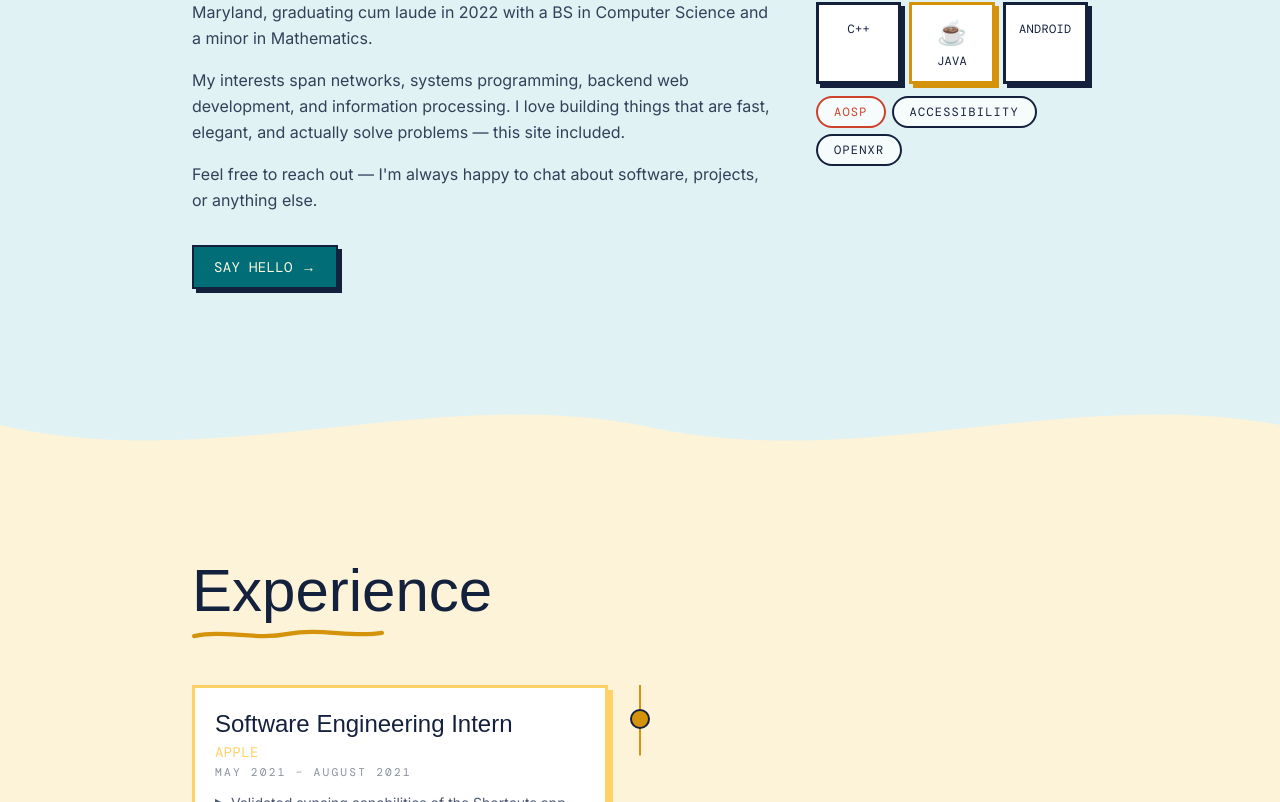
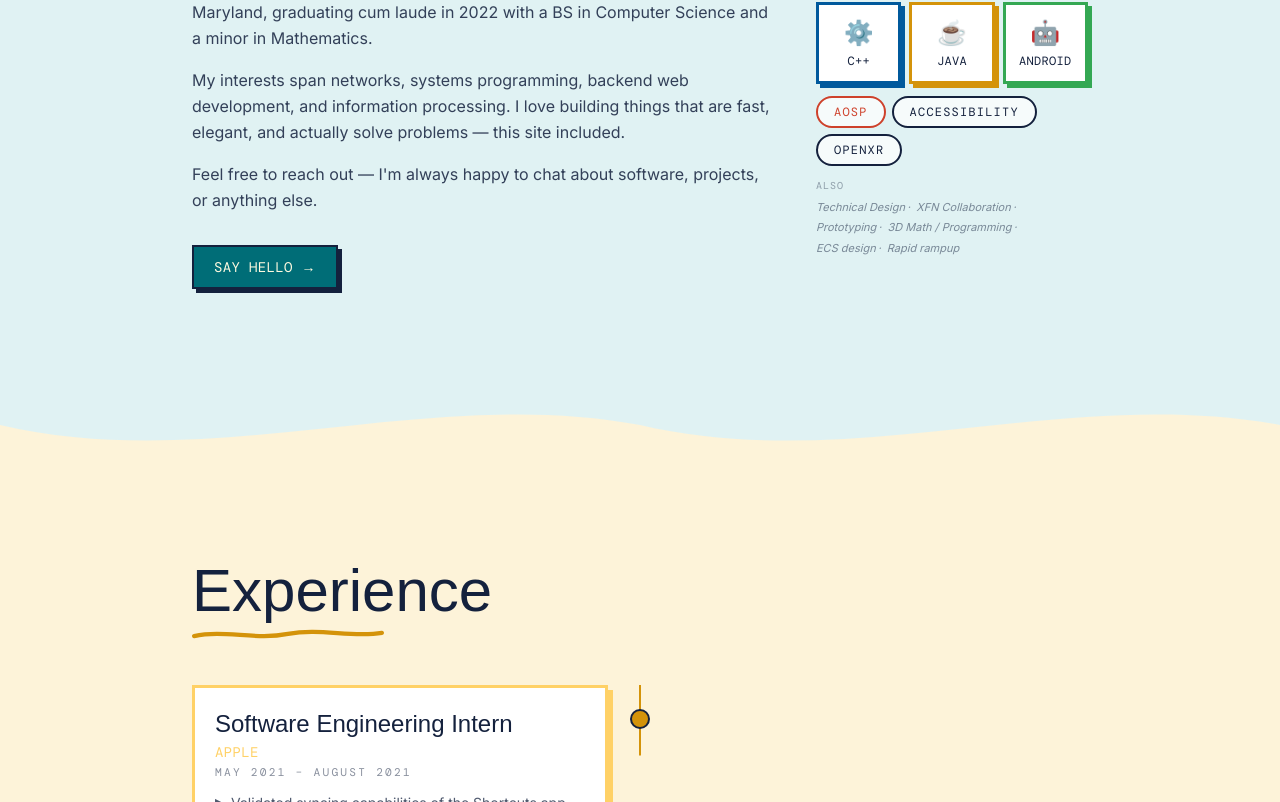
Before and after one commit to tvarano/portfolio-site, a Next.js app: page / in a window 1280 px wide. Shown: the part 1127-1929 px from the top of the page. Built offline with nearby package versions, Linux system fonts and the light colour scheme; a web font is replaced by a local one.

Commit message:
soft skills

```diff
--- a/src/components/sections/About.tsx
+++ b/src/components/sections/About.tsx
@@ -10,17 +10,18 @@ import { skills } from "@/data/skills";
 
 const primary = skills.filter((s) => s.tier === "primary");
 const secondary = skills.filter((s) => s.tier === "secondary");
+const soft = skills.filter((s) => s.tier === "soft");
 
 const LANG_ICONS: Record<string, string> = {
-  Python: "🐍",
-  Swift: "🍎",
+  "C++": "⚙️",
   Java: "☕",
+  Android: "🤖",
 };
 
 const PRIMARY_COLORS: Record<string, string> = {
-  Python: "#006D77",
-  Swift: "#B5179E",
+  "C++": "#00599C",
   Java: "#D4930A",
+  Android: "#34A853",
 };
 
 export default function About() {
@@ -87,6 +88,20 @@ export default function About() {
                   <Tag key={s.name} label={s.name} color={s.color} />
                 ))}
               </div>
+              <div className="mt-3">
+                <p className="font-mono text-[10px] text-ink/40 uppercase tracking-widest mb-1.5">Also</p>
+                <div className="flex flex-wrap gap-1">
+                  {soft.map((s) => (
+                    <span
+                      key={s.name}
+                      className="font-inter text-[11px] text-ink/50 italic"
+                    >
+                      {s.name}
+                      {soft.indexOf(s) < soft.length - 1 && <span className="mx-0.5">·</span>}
+                    </span>
+                  ))}
+                </div>
+              </div>
             </div>
           </ScrollReveal>
         </div>
```
